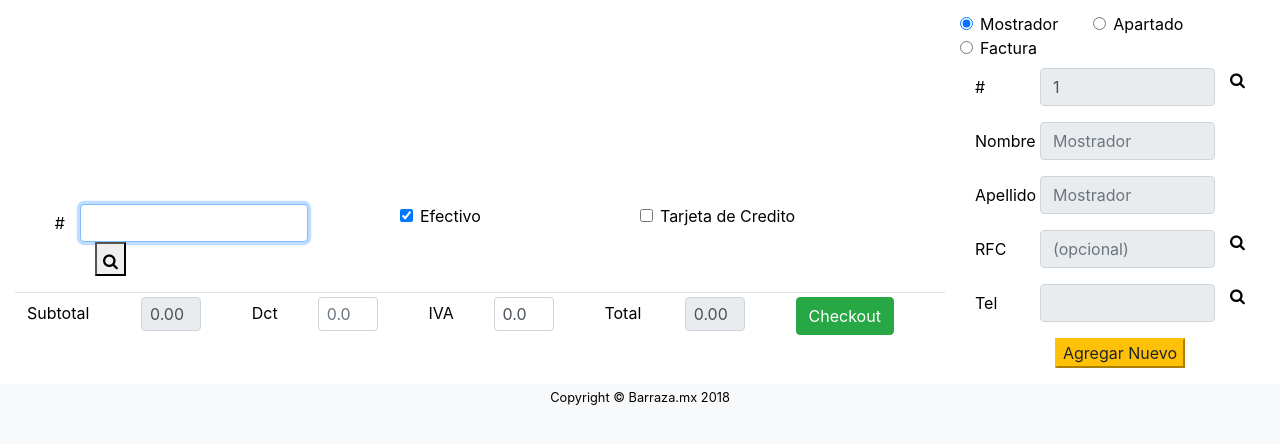
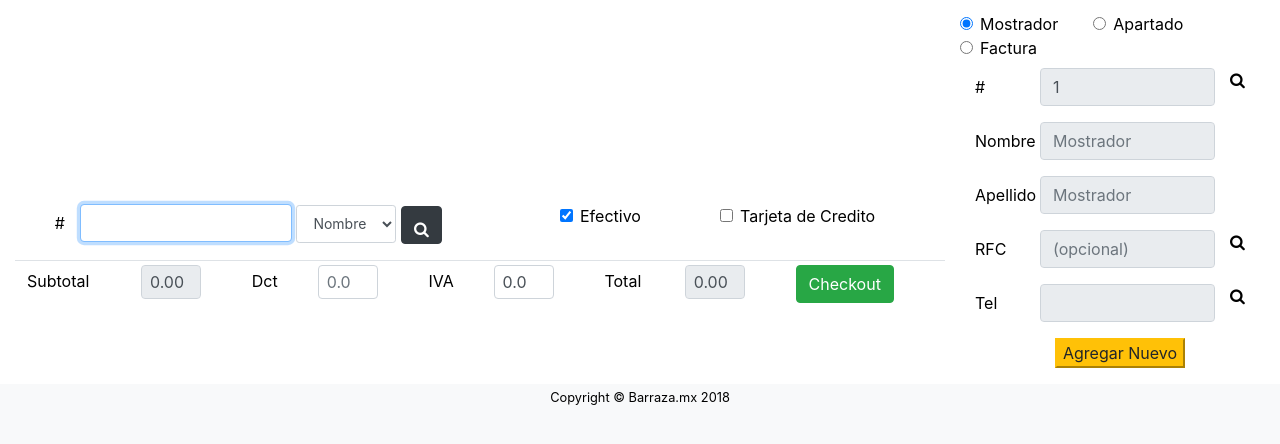
Before and after one commit to sergiobarraza/PDVJoyeria, a PHP site: page /pdv2.php in a window 1280 px wide. Shown: the part 300-744 px from the top of the page. Run offline with PHP 8.4, Linux system fonts and the light colour scheme; data that the repository does not hold is empty; a stand-in replaces the project's code that opens the database connection.

Commit message:
Agregar select en search de productos

```diff
--- a/pdv2.php
+++ b/pdv2.php
@@ -74,19 +74,25 @@
               <div class="col-sm-12">
                   <div class="form-group row">
                     <label for="productid" class="col-sm-1 col-md-1 col-form-label text-right">#</label>
-                    <div class="col-sm-10 col-md-4">
+                    <div class="col-sm-10 col-md-6">
                       <div class="row">
                         <form method="post" id="search_form">
-                          <input type="text" name="search" class="form-control col-sm-10" id="productid" autofocus="autofocus" onkeydown="searchfield(event);">
-                          <div class="col-sm-1 col-md-1">
-                            <button id="submit" type="submit">
-                              <i class="fa fa-search pt-2"></i>
-                            </button>
-                          </div>
+                          <input type="text" name="search" class="form-control col-sm-10" style="margin: 0px;width:50%;display: inline-block;" id="productid" autofocus="autofocus" onkeydown="searchfield(event);">
+                          <select class="form-control form-control-sm" style="width: 100px;display:inline-block;height:38px;padding:6px 12px;">
+                            <option>
+                              Nombre
+                            </option>
+                            <option>
+                              Numero
+                            </option>
+                          </select>
+                          <button id="submit" class="btn btn-dark" type="submit" style="height: 38px;">
+                            <i class="fa fa-search pt-2" style="padding-bottom: 15px;"></i>
+                          </button>
                         </form>
                       </div>
                     </div>
-                    <div class="form-check col-sm-3">
+                    <div class="form-check col-sm-2">
                       <input class="form-check-input" type="checkbox" value="" id="CheckEfectivo"  checked="true">
                       <label class="form-check-label" for="defaultCheck1" >
                         Efectivo
```
